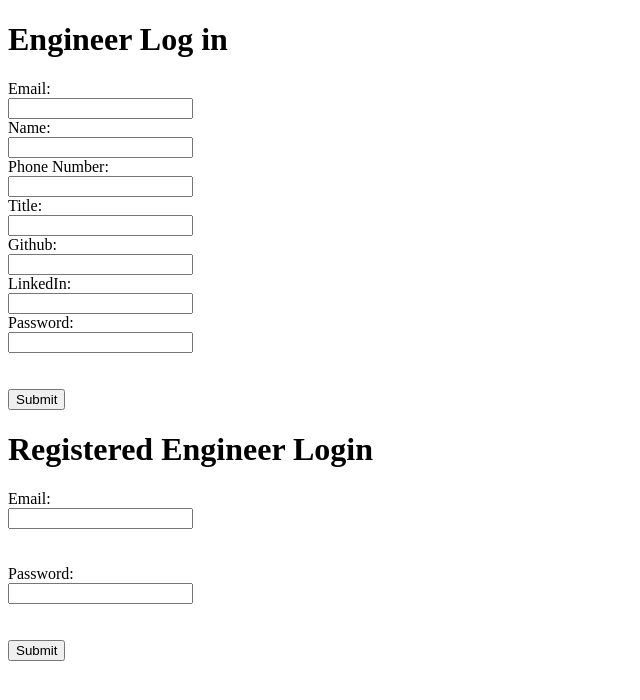
After one commit to Rubamhassan/Gradtoeng, a Flask app: page /engineerlogin in a window 1280 px wide. The commit adds this page. Shown: the top 700 px of the page, without its empty margins (0-640 px from the left). Run offline with Flask 2, Linux system fonts and the light colour scheme.

Commit message:
company login and engineer login htmls made

```diff
--- a/server.py
+++ b/server.py
@@ -14,6 +14,16 @@ def index():
 
 	return render_template("homepage.html")
 
+@app.route('/engineerlogin', methods= ['Get'])
+def login():
+	"""allow the user to get to login page"""
+	return render_template("engineerlogin.html")
+
+@app.route('/companylogin', methods= ['Get'])
+def comp_login():
+	"""allows companies to log in"""
+	return render_template("companylogin.html")
+
 
 
 if __name__ == "__main__":
--- /dev/null
+++ b/templates/engineerlogin.html
@@ -0,0 +1,80 @@
+<!doctype html>
+<html>
+	<head>
+		<h1>Engineer Log in</h1>
+	</head>
+		<body>
+			<form action="/enginnerlogin" method="POST">
+				<div class="engineerlogin">
+						<div class="col-sm-4">
+							<label>Email:</label>
+						</div>
+						<div class="col-sm-8">
+							<input class="form-control" type="email" name="email" required class="enginnerlogin">
+						</div>
+						<div class="col-sm-4">
+							<label>Name:</label>
+						</div>
+						<div class="col-sm-8">
+							<input class="form-control" type="name" name="name" required class="enginnerlogin">
+						</div>
+						<div class="col-sm-4">
+							<label>Phone Number:</label>
+						</div>
+						<div class="col-sm-8">
+							<input class="form-control" type="phone_number" name="phone_number" required class="enginnerlogin">
+						</div>
+						<div class="col-sm-4">
+							<label>Title:</label>
+						</div>
+						<div class="col-sm-8">
+							<input class="form-control" type="title" name="title" required class="enginnerlogin">
+						</div>
+						<div class="col-sm-4">
+							<label>Github:</label>
+						</div>
+						<div class="col-sm-8">
+							<input class="form-control" type="github" name="github" required class="enginnerlogin">
+						</div>
+						<div class="col-sm-4">
+							<label>LinkedIn:</label>
+						</div>
+						<div class="col-sm-8">
+							<input class="form-control" type="LinkedIn" name="LinkedIn" required class="enginnerlogin">
+						</div>
+						<div class="col-sm-4">
+							<label>Password:</label>
+						</div>
+						<div class="col-sm-8">
+							<input class="form-control" type="password" name="password" required class="enginnerlogin">
+						</div>
+					</div>
+					<br><br>
+					<input id="submit-button" class="btn-sm" type="submit">
+			</form>
+			<div>
+				<h1> Registered Engineer Login</h1>
+				<form action="/engineerlogin" method="POST">
+					<div class="enginnerlogin">
+						<div class="col-sm-4">
+							<label>Email:</label>
+						</div>
+						<div class="col-sm-8">
+							<input class="form-control" type="email" name="email" required class="engineerlogin">
+						</div>
+					</div>
+					<br><br>
+					<div class="enginnerlogin">
+						<div class="col-sm-4">
+							<label>Password:</label>
+						</div>
+						<div class="col-sm-8">
+							<input class="form-control" type="password" name="password" required class="engineerlogin">
+						</div>
+					</div>
+					<br><br>
+					<input class="btn-sm" type="submit">
+				</form>
+			</div>
+		</body>
+</html>
```
Also changed, not shown: templates/companylogin.html (added, +31 -0 lines), templates/homepage.html (+18 -2 lines).
